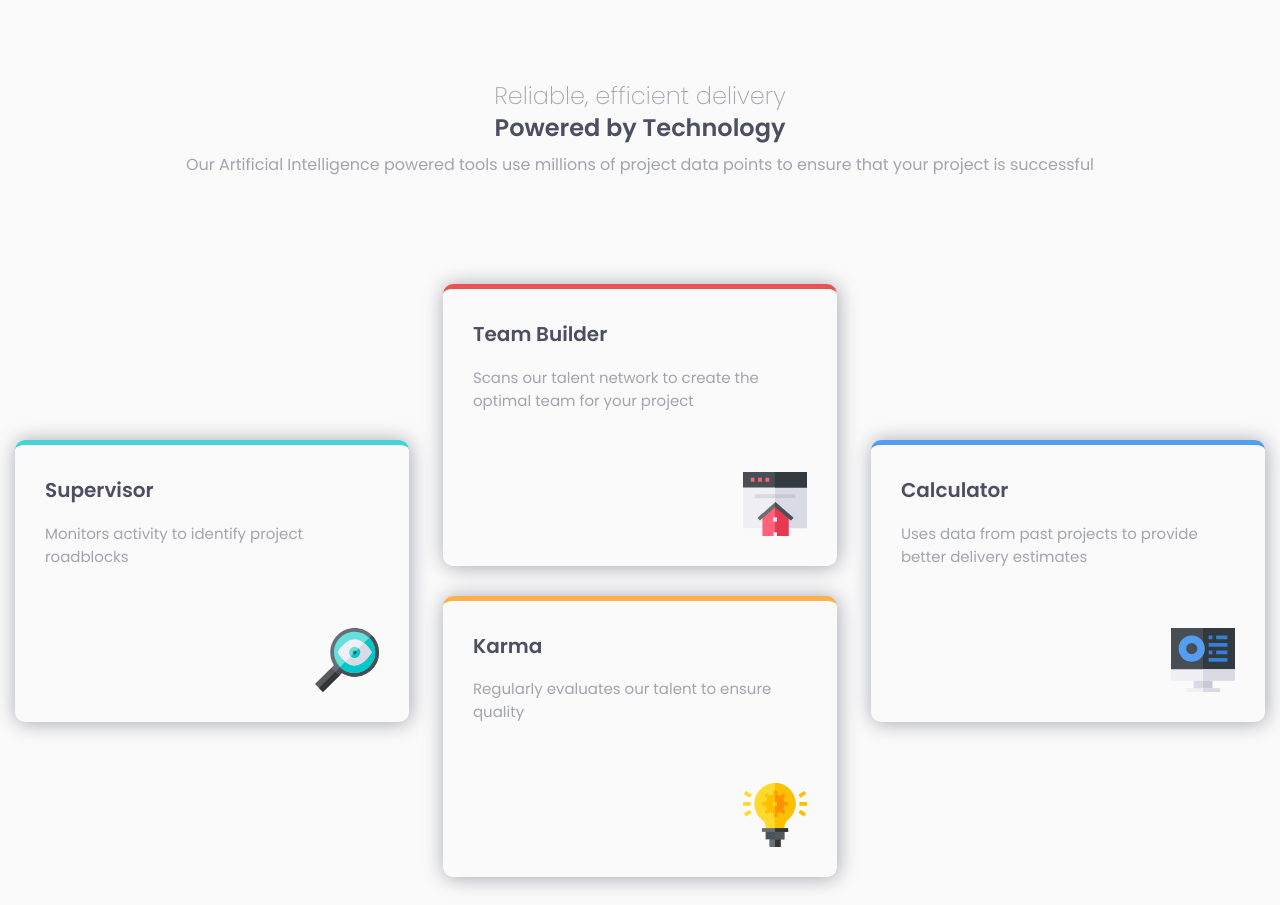
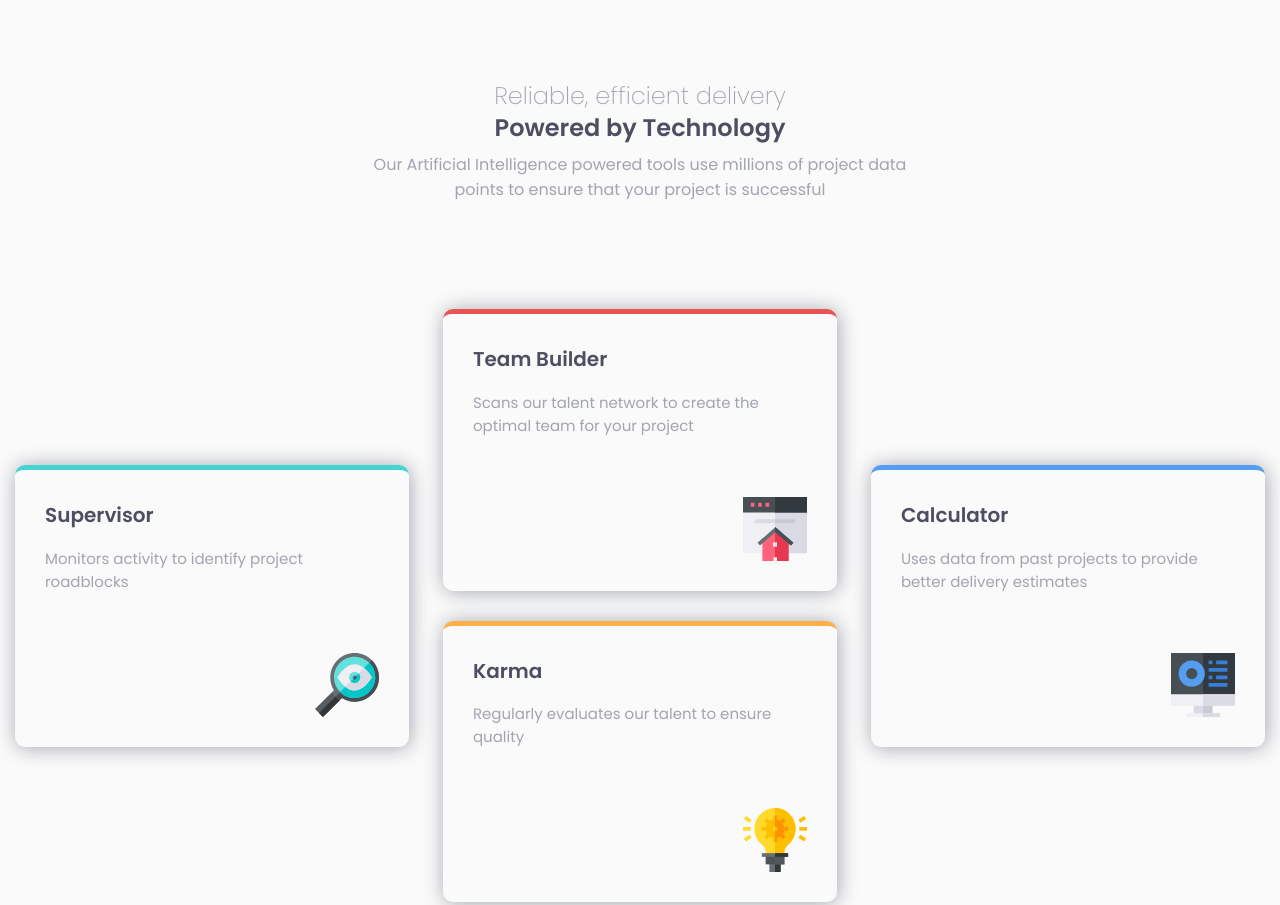
Before and after one commit to andikamri/challenge-css, a plain HTML site: page index.html in a window 1280 px wide. Shown: the top 905 px of the page. Drawn offline with Linux system fonts and the light colour scheme.

Commit message:
Update style.css

```diff
--- a/style.css
+++ b/style.css
@@ -94,6 +94,12 @@ p {
 }
 
 @media only screen and (min-width: 1280px) {
+  #header {
+    width: 45%;
+    margin-left: auto;
+    margin-right: auto;
+  }
+
   .col {
     width: 33.1%;
     display: inline-block;
```
